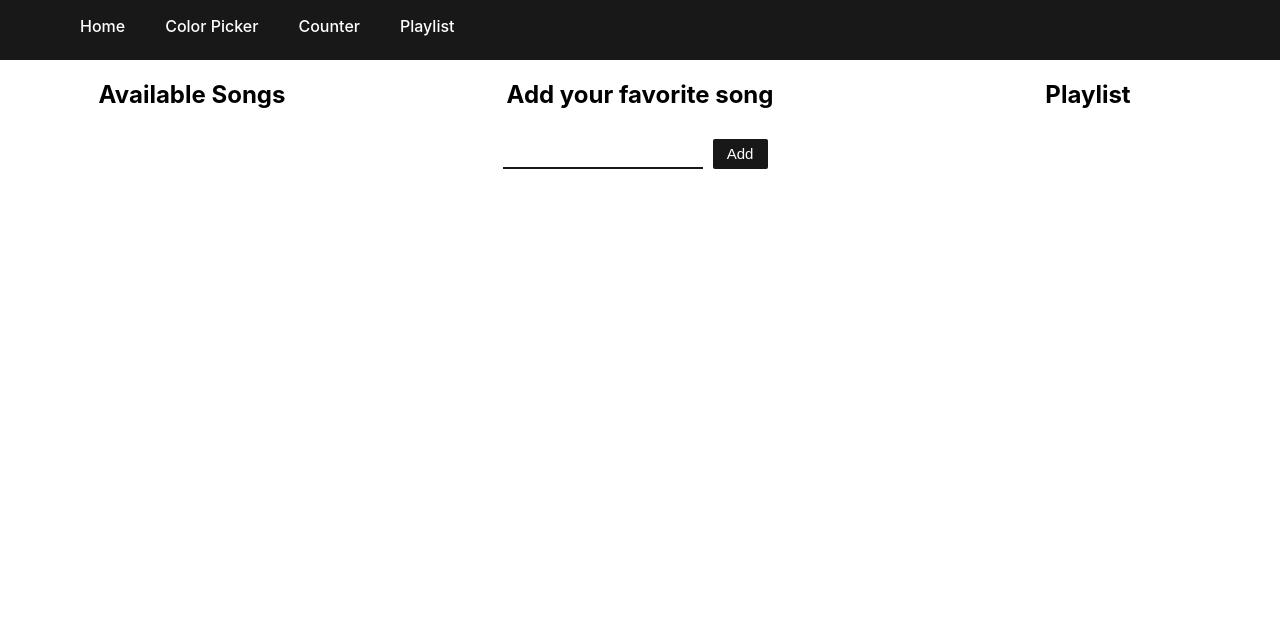
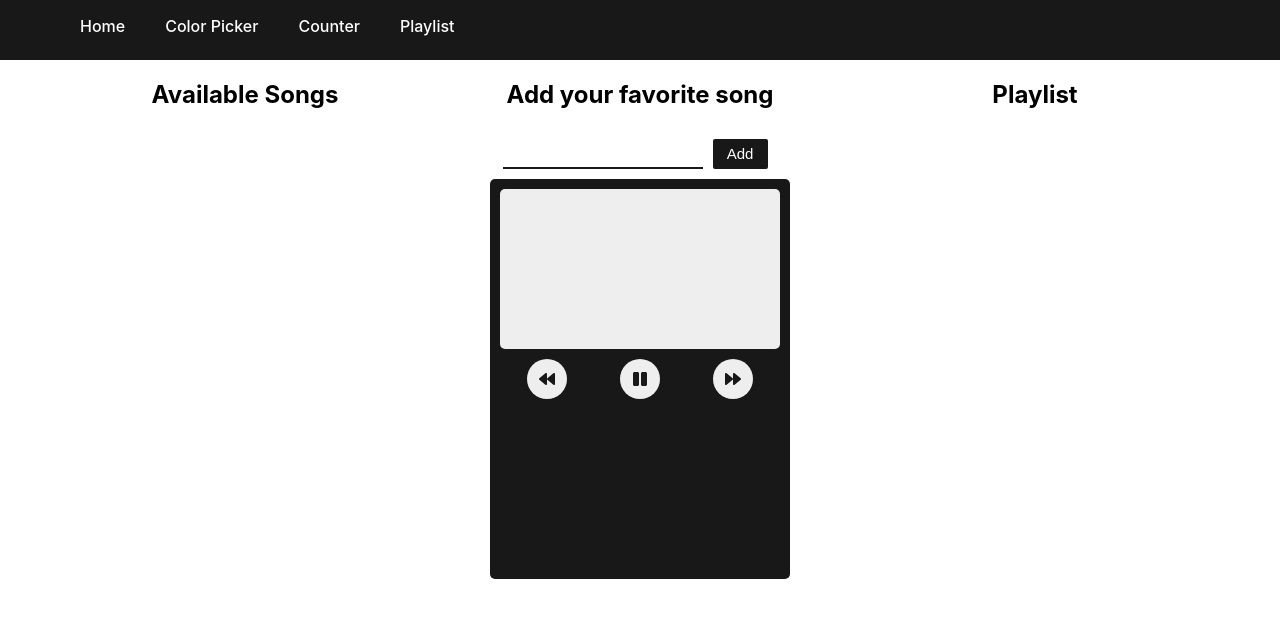
Before and after one commit to nickola23/react-pocetak, a React (Create React App) app: page /playlist in a window 1280 px wide. Shown: the top 618 px of the page. Built offline with nearby package versions, Linux system fonts and the light colour scheme.

Commit message:
Design edited

```diff
--- a/src/components/Playlist.jsx
+++ b/src/components/Playlist.jsx
@@ -1,6 +1,6 @@
 import { useState } from 'react';
 import axios from 'axios';
-import { FaPlus, FaTrash, FaMinus } from 'react-icons/fa';
+import { FaPlus, FaTrash, FaMinus, FaBackward, FaForward, FaPause } from 'react-icons/fa';
 import "./playlist.css";
 
 var i = 0;
@@ -93,6 +93,14 @@ function Playlist(){
                         <input id='search' type='text' value={ inputSong } onChange={ handleChange } />
                         <input type="submit" value='Add' onClick={ handleSubmitSong }/>
                     </form>
+                    <div className='playContainer'>
+                     <div className="playThumbnail"></div>
+                     <div className="playNavbar">
+                        <div className="prevArr playNav"><FaBackward /></div>
+                        <div className="stop playNav"><FaPause /></div>
+                        <div className="nextArr playNav"><FaForward /></div>
+                     </div>
+                    </div>
                 </div>
                 <div className='playlist'>
                 <h2>Playlist</h2>
--- a/src/components/playlist.css
+++ b/src/components/playlist.css
@@ -4,7 +4,7 @@
     display: flex;
 }
 .playlistForm{
-    width: 40%;
+    width: 300px;
     height: 100%;
     display: flex;
     flex-direction: column;
@@ -40,15 +40,49 @@
 .playlistForm input[type="submit"]:hover, :focus{
     background-color: #2c2c2c;
 }
+.playContainer{
+    width: 300px;
+    height: 400px;
+    display: flex;
+    flex-direction: column;
+    align-items: center;
+    border-radius: 5px;
+    background-color: #181818;
+    color: #fff;
+}
+.playThumbnail{
+    width: calc(100% - 20px);
+    height: 160px;
+    margin: 10px;
+    border-radius: 5px;
+    background-color: #eeeeee;
+}
+.playNavbar{
+    width: calc(100% - 20px);
+    display: flex;
+    flex-direction: row;
+    justify-content: space-around;
+    align-items: center;
+}
+.playNav{
+    width: 40px;
+    height: 40px;
+    display: flex;
+    justify-content: center;
+    align-items: center;
+    background-color: #eeeeee;
+    color: #181818;
+    border-radius: 50%;
+}
 .songList{
-    width: 30%;
+    width: calc(50% - 150px);
     height: 100%;
     display: flex;
     flex-direction: column;
     align-items: center;
 }
 .playlist{
-    width: 30%;
+    width: calc(50% - 150px);
     height: 100%;
     display: flex;
     flex-direction: column;
@@ -74,14 +108,15 @@
     display: flex;
     flex-direction: row;
     justify-content: left;
+    height: fit-content;
 }
 .song img{
     min-width: 140px;
     min-height: 50px;
-    max-width: 140px;
-    max-height: 90px;
+    max-width: 120px;
+    max-height: 80px;
     border-radius: 5px;
-    margin: 10px;
+    margin: 5px 10px 5px 10px;
     image-rendering:optimizeQuality;
 }
 .songProps{
@@ -118,3 +153,6 @@
 .songDesc{
     font-size: 13px;
 }
+.songThumbnail{
+
+}
```
